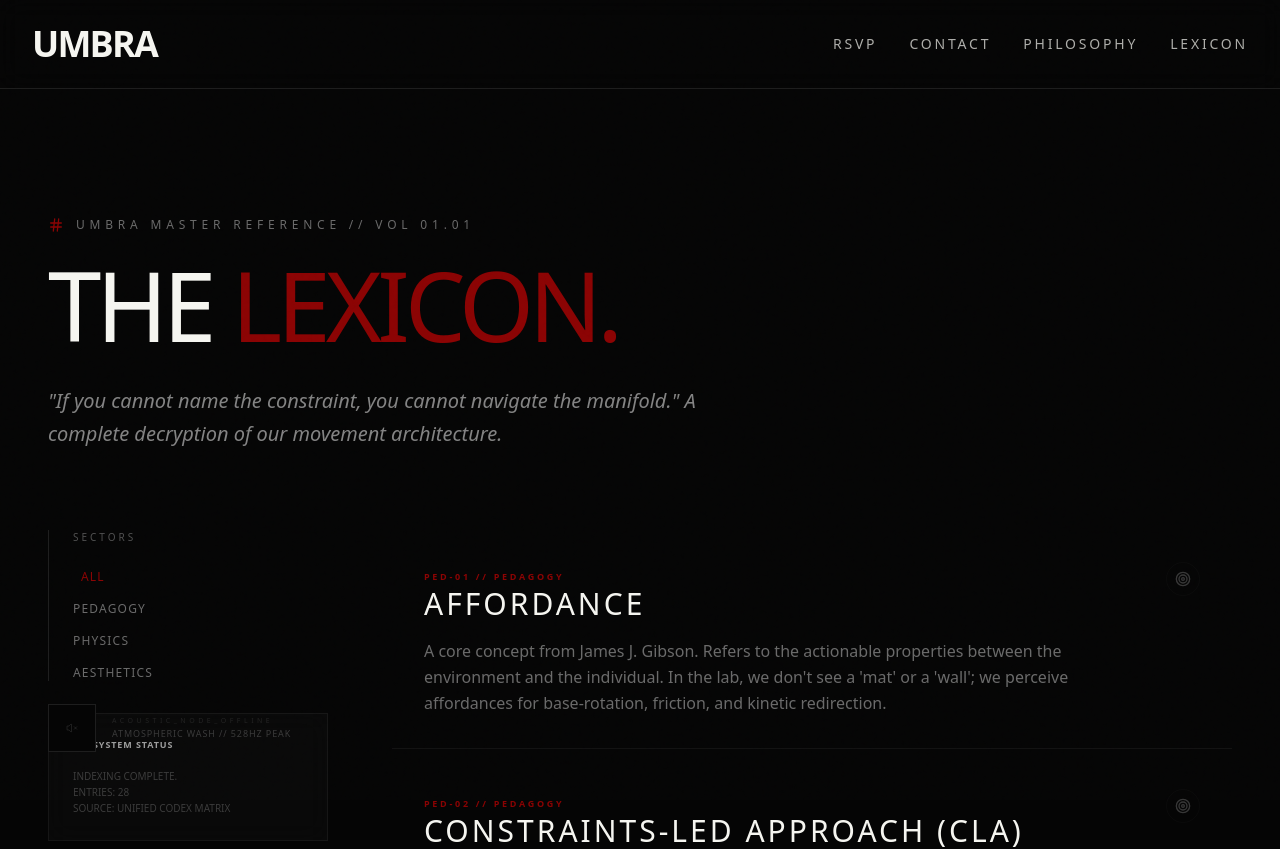
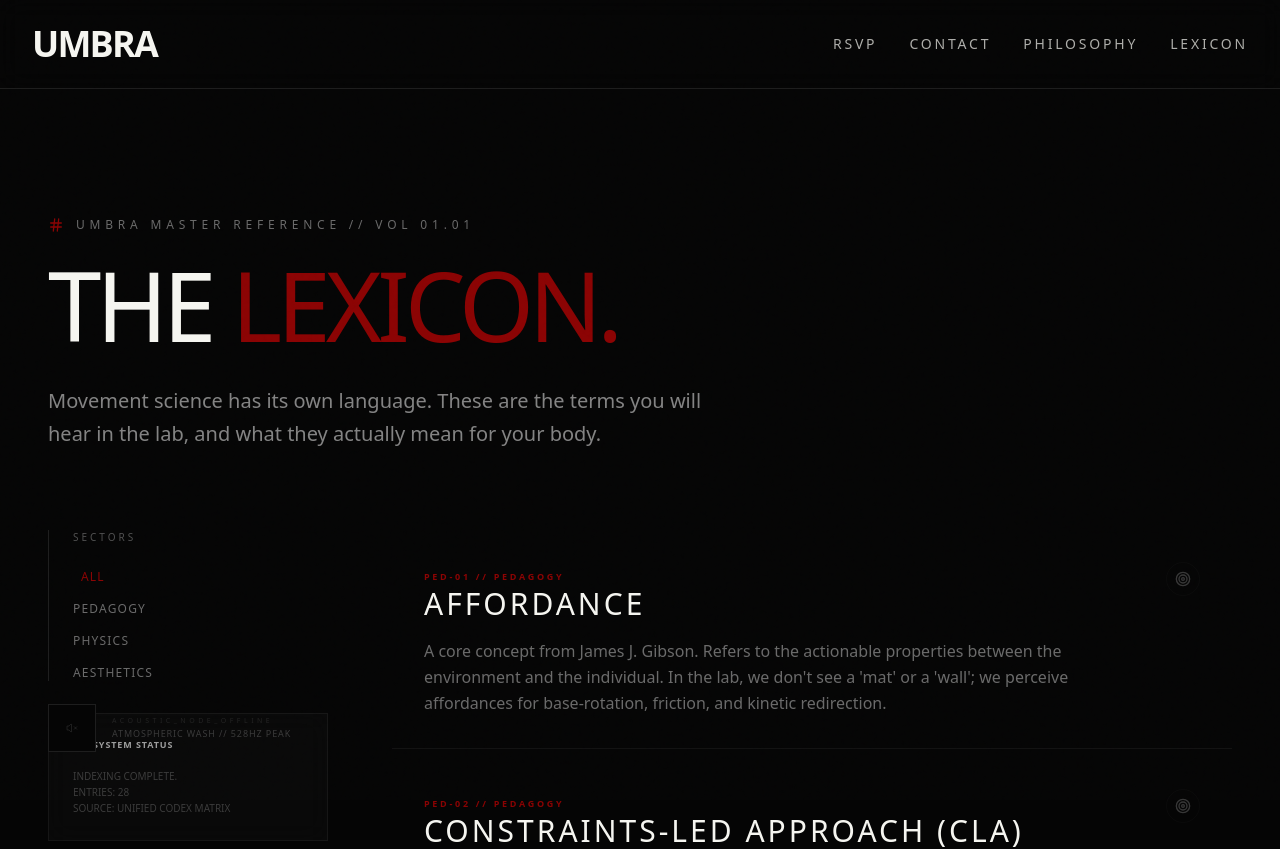
Before and after one commit to umbra-jaco/umbra-movement-lab, a Next.js app: page /lexicon in a window 1280 px wide. Shown: the top 849 px of the page. Built offline with nearby package versions, Linux system fonts and the light colour scheme.

Commit message:
feat: human lexicon entry point

```diff
--- a/app/lexicon/page.jsx
+++ b/app/lexicon/page.jsx
@@ -205,9 +205,8 @@ export default function LexiconNode() {
                     <h1 className="font-kinetic text-6xl md:text-8xl uppercase tracking-tighter mb-8 leading-none">
                         The <span className="text-visceral-crimson">Lexicon.</span>
                     </h1>
-                    <p className="font-editorial text-xl text-white/50 leading-relaxed italic max-w-2xl">
-                        "If you cannot name the constraint, you cannot navigate the manifold."
-                        A complete decryption of our movement architecture.
+                    <p className="font-editorial text-xl text-white/50 leading-relaxed max-w-2xl">
+                        Movement science has its own language. These are the terms you will hear in the lab, and what they actually mean for your body.
                     </p>
                 </header>
 
```
